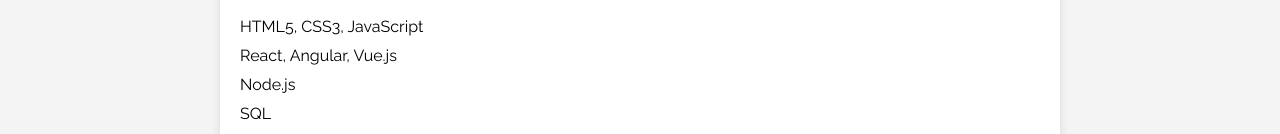
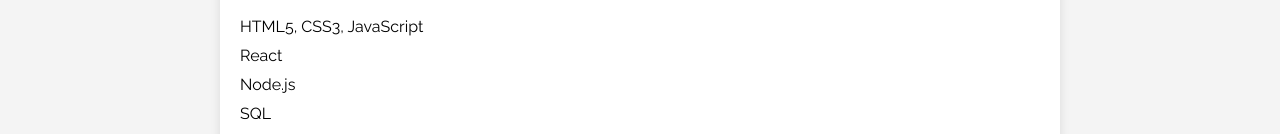
Before and after one commit to Pilopsis/portfolio, a plain HTML site: page index.html in a window 1280 px wide. Shown: the part 605-739 px from the top of the page. Drawn offline with Linux system fonts and the light colour scheme.

Commit message:
Changes to be committed: modified:   index.html Franciscah Auther @1038hrs

```diff
--- a/index.html
+++ b/index.html
@@ -33,7 +33,7 @@
         <h2>Skills</h2>
         <ul>
             <li>HTML5, CSS3, JavaScript</li>
-            <li>React, Angular, Vue.js</li>
+            <li>React</li>
             <li>Node.js</li>
             <li>SQL</li>
             <li>Git, GitHub</li>
```
